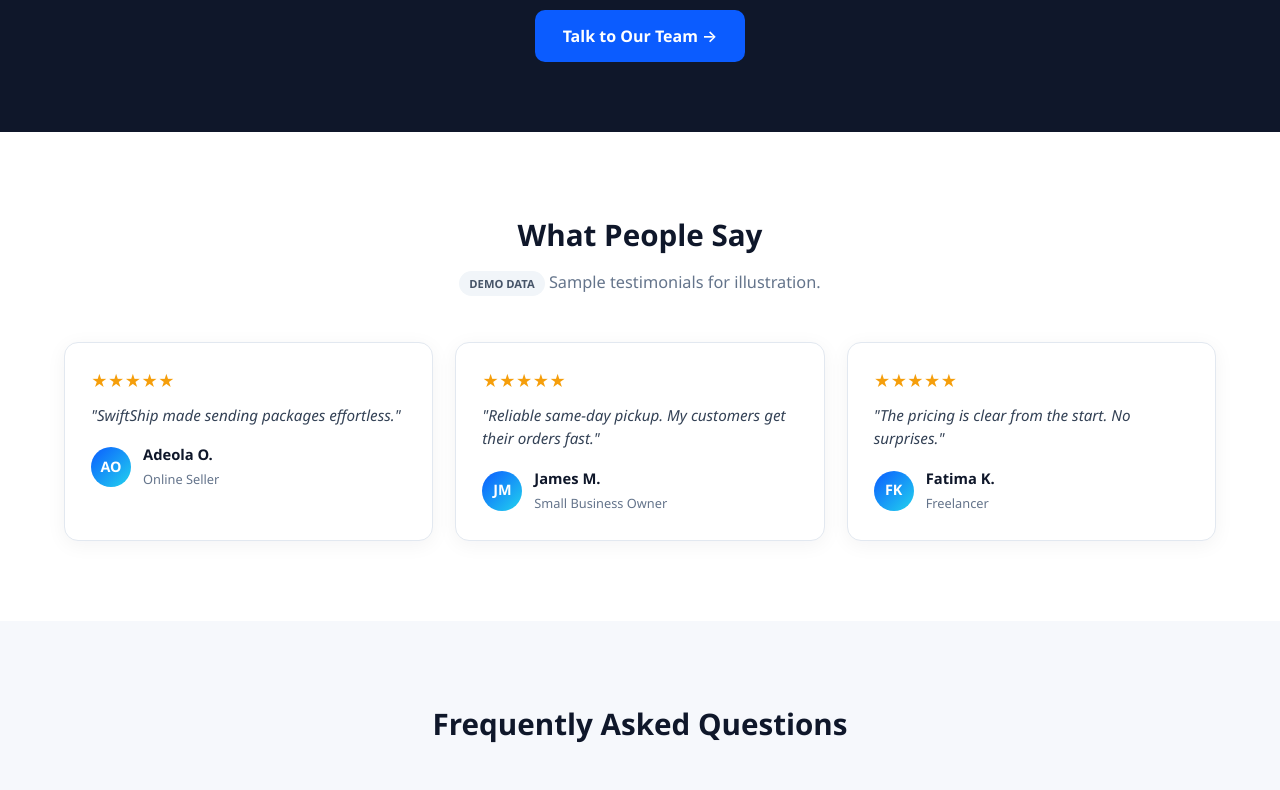
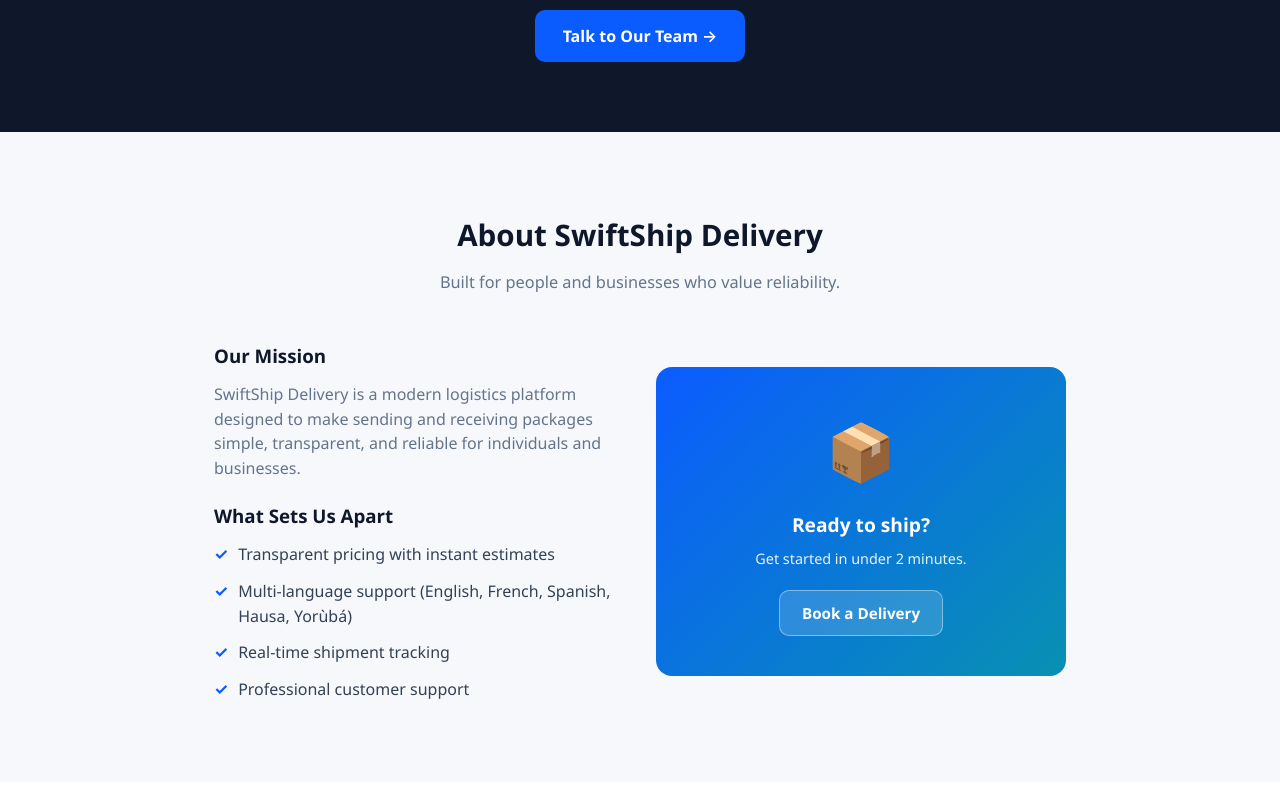
Before and after one commit to swiftshipdeliverylogistic-ctrl/swiftship-delivery, a website: page public/index.html in a window 1280 px wide. Shown: the part 2860-3650 px from the top of the page. Drawn offline with Linux system fonts and the light colour scheme.

Commit message:
Add About section to homepage

```diff
--- a/public/index.html
+++ b/public/index.html
@@ -401,7 +401,43 @@
     </div>
   </div>
 </section>
-
+<section>
+  <div class="container" style="max-width:900px">
+    <div class="section-title">
+      <h2>About SwiftShip Delivery</h2>
+      <p>Built for people and businesses who value reliability.</p>
+    </div>
+    <div style="display:grid;grid-template-columns:1fr 1fr;gap:32px;align-items:center">
+      <div>
+        <h3 style="margin-bottom:12px">Our Mission</h3>
+        <p style="color:#64748b;margin-bottom:20px">SwiftShip Delivery is a modern logistics platform designed to make sending and receiving packages simple, transparent, and reliable for individuals and businesses.</p>
+        <h3 style="margin-bottom:12px">What Sets Us Apart</h3>
+        <div style="display:flex;gap:10px;align-items:flex-start;margin-bottom:12px">
+          <span style="color:#0b5cff;font-weight:700">✓</span>
+          <span style="color:#334155">Transparent pricing with instant estimates</span>
+        </div>
+        <div style="display:flex;gap:10px;align-items:flex-start;margin-bottom:12px">
+          <span style="color:#0b5cff;font-weight:700">✓</span>
+          <span style="color:#334155">Multi-language support (English, French, Spanish, Hausa, Yorùbá)</span>
+        </div>
+        <div style="display:flex;gap:10px;align-items:flex-start;margin-bottom:12px">
+          <span style="color:#0b5cff;font-weight:700">✓</span>
+          <span style="color:#334155">Real-time shipment tracking</span>
+        </div>
+        <div style="display:flex;gap:10px;align-items:flex-start">
+          <span style="color:#0b5cff;font-weight:700">✓</span>
+          <span style="color:#334155">Professional customer support</span>
+        </div>
+      </div>
+      <div style="background:linear-gradient(135deg,#0b5cff,#0891b2);border-radius:16px;padding:40px 30px;color:#fff;text-align:center">
+        <div style="font-size:3.5rem;margin-bottom:16px">📦</div>
+        <h3 style="color:#fff;margin-bottom:8px;font-size:1.2rem">Ready to ship?</h3>
+        <p style="opacity:.9;margin-bottom:20px;font-size:.9rem">Get started in under 2 minutes.</p>
+        <button class="btn btn-outline" style="background:rgba(255,255,255,.15);border-color:rgba(255,255,255,.4);color:#fff" onclick="navigate('book')">Book a Delivery</button>
+      </div>
+    </div>
+  </div>
+</section>
   <section style="background:#fff">
     <div class="container">
       <div class="section-title">
```
